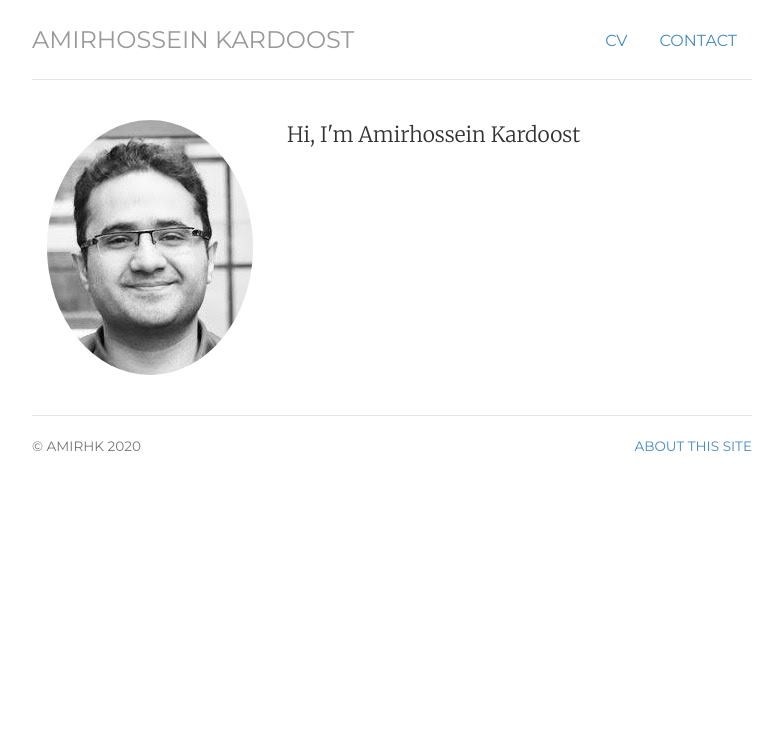
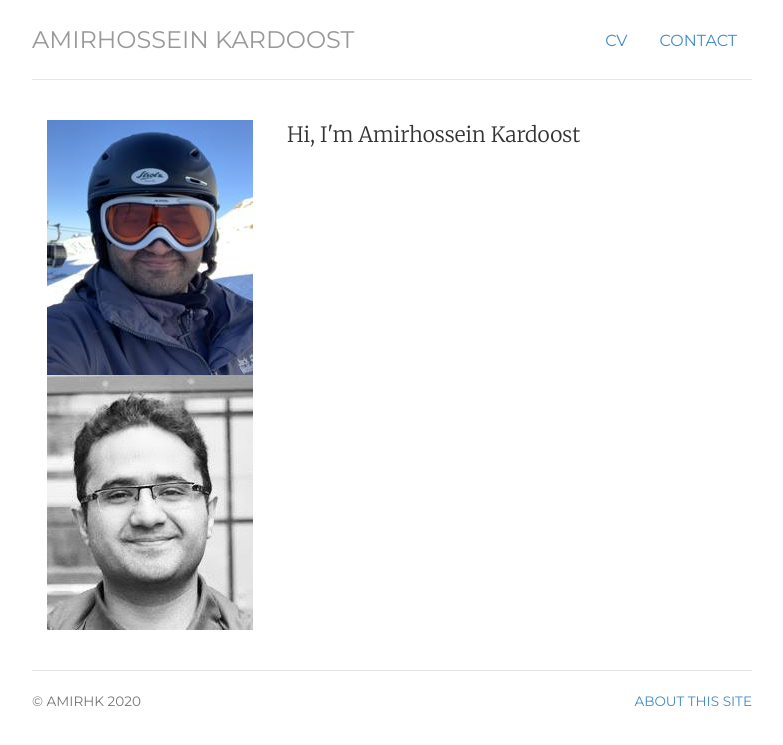
Before and after one commit to Amirhk-dev/Amirhk-dev.github.io, a Jekyll site: the page built from index.html, in a window 1280 px wide. Shown: the top 745 px of the page, without its empty margins (248-1031 px from the left). Built offline with Jekyll 4.4.1, drawn with Linux system fonts in a browser that asks for light colours.

Commit message:
Update index.html

```diff
--- a/index.html
+++ b/index.html
@@ -10,9 +10,14 @@
 <div class="row marketing">
 	<div class="col-sm-4">
 	     <div class="flippable">
+    		<img src="/img/amir1.jpg" alt="Card Back">
+        	<img src="/img/amir.jpg" class="img-top" alt="Card Front">
+    	     </div>
+
+	     <!-- <div class="flippable">
 		<!-- <img src="/img/amir1.jpg" alt="Amirhossein Kardoost 1"> -->
-		<img src="/img/amir.jpg" class="img-circle avatar" alt="Amirhossein Kardoost">
-	     </div>
+	     <!--	<img src="/img/amir.jpg" class="img-circle avatar" alt="Amirhossein Kardoost">
+	     </div> -->
         </div>
 	<div itemscope itemtype="http://data-vocabulary.org/Person" class="col-sm-8">
 	<p class="lead">Hi, I'm <span itemprop="name">Amirhossein Kardoost</span>
```
